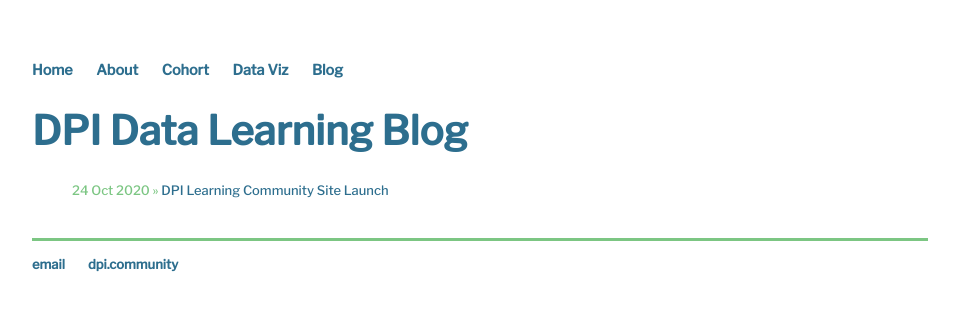
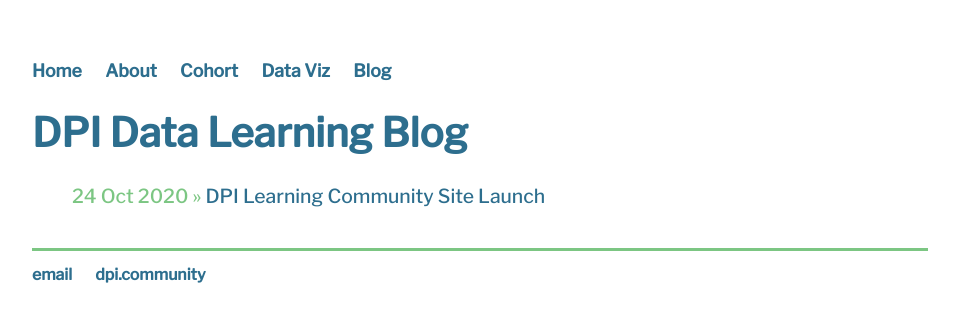
Before and after one commit to democracy-power-innovation/democracy-power-innovation.github.io, a Jekyll site: the page built from blog/index.html, in a window 1280 px wide. Shown: the top 322 px of the page, without its empty margins (160-1119 px from the left). Built offline with Jekyll 4.4.1, drawn with Linux system fonts in a browser that asks for light colours.

Commit message:
Update main.css

```diff
--- a/css/main.css
+++ b/css/main.css
@@ -44,12 +44,12 @@ footer {
 }
 
 ul li { font-family: 'Libre Franklin', Sans-Serif;
-    font-size: .9em;
+    font-size: 1.1em;
 }
 
 ul.posts {
     margin: 20px auto 40px;
-    font-size: .9em;
+    font-size: 1.1em;
     font-family:'Libre Franklin', 'Helvetica', 'Sans-Serif';
     color: #2d6e8e;;
 }
```
